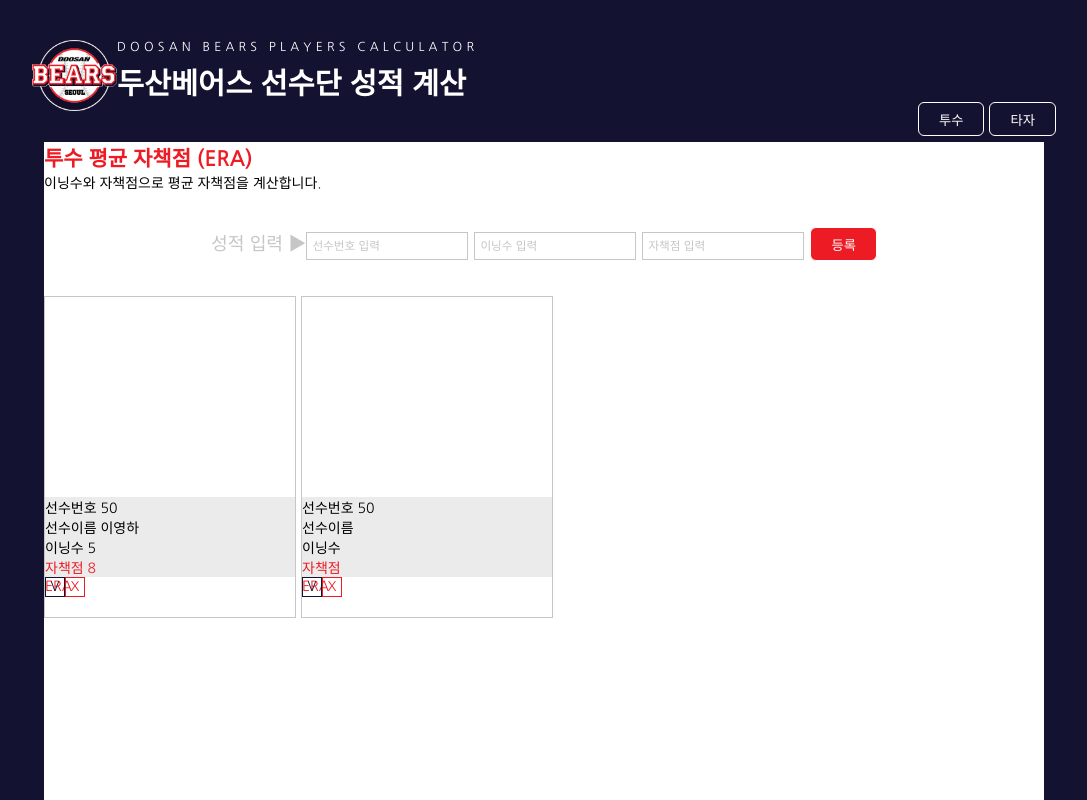
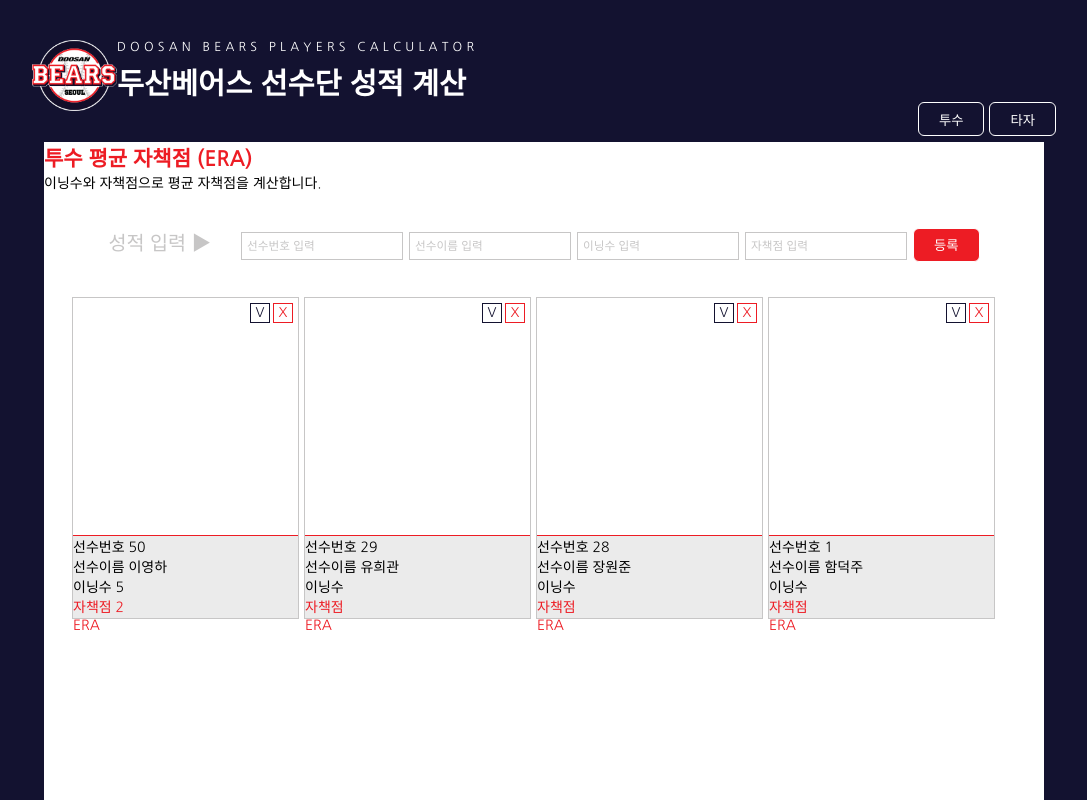
Before and after one commit to ydoni/doosanplayer, a React (Create React App) app: page / in a window 1280 px wide. Shown: the top 800 px of the page, without its empty margins (96-1183 px from the left). Built offline with nearby package versions, Linux system fonts and the light colour scheme.

Commit message:
no message

```diff
--- a/package.json
+++ b/package.json
@@ -8,6 +8,7 @@
     "@testing-library/user-event": "^7.2.1",
     "react": "^16.13.0",
     "react-dom": "^16.13.0",
+    "react-router-dom": "^5.1.2",
     "react-scripts": "3.4.0"
   },
   "scripts": {
--- a/src/App.css
+++ b/src/App.css
@@ -16,6 +16,7 @@ h2 {
 }
 
 .container .titlebox {
+
   color:#fff;
   padding:40px 0;
 }
@@ -66,7 +67,8 @@ h2 {
 }
 .inputGrade span {
   color:#c7c6c6;
-  font-size:1.3em;
+  font-size:1.4em;
+  padding-right: 30px;
 }
 .inputGrade input {
   width:150px;
@@ -91,20 +93,26 @@ h2 {
 
 /*PitcherList.js*/
 .playerbox {
-  width:250px;
+  width:225px;
   height:320px;
   border:.9px solid #c7c6c6;
   float:left;
-  margin-right:5px;
+  margin:0 5px 5px 0;
+  position:relative;
 
 }
 .playerbox .playerimg{
-  height:200px;
+  width:100%;
+  height:74.5%;
 }
 
 .pitcherInfo {
+  position:absolute;
+  bottom:0;
   background-color: #ebebeb;
-  height:80px;
+  width:100%;
+  height:25.5%;
+  border-top:1px solid #ed1c24;
 }
 
 .pitcherInfo li:nth-child(4){
@@ -114,19 +122,15 @@ h2 {
   color:#ed1c24;
 }
 
-
-.button_container .button_p{
-  width:20px;
-  height:20px;
-  cursor:pointer;
-  background-color:transparent;
-  border-radius:0;
-
+.button_container {
+  position: absolute;
+  top:5px;
+  right:5px;
 }
-
 .button_container .change {
   color:#131230;
-  border:.5px solid #131230;
+  border:1px solid #131230;
+  margin-right: 3px;
 }
 .button_conatiner .change:hover {
   color:#fff;
@@ -136,14 +140,31 @@ h2 {
 
 .button_container .delete {
   color:#ed1c24;
-  border:.5px solid #ed1c24;
+  border:1px solid #ed1c24;
 }
+
+.button_container .button_p{
+  width:20px;
+  height:20px;
+  cursor:pointer;
+  background-color:transparent;
+  border-radius:0;
+
+
+}
+
 
 
 
 /*List.js*/
 
-
+.playerBigbox {
+  width:944px;
+  height:800px;
+  margin:0 auto;
+  overflow: hidden;
+  overflow-y: auto;
+}
 
 
 
--- a/src/App.js
+++ b/src/App.js
@@ -1,5 +1,5 @@
 import React, {Component} from 'react';
-
+import { BrowserRouter as Router, Route, Link } from 'react-router-dom';
 import PutScore from './components/PutScore.js';
 import List from './components/List.js';
 import './App.css';
@@ -7,70 +7,123 @@ import './App.css';
 
 class App extends Component {
 
-  id=2;
+  id=4;
 
   state = {
-    playerlist : [
-    {id:0, playerNum:"50", playerName:"이영하", inning:5, score : 8, era : ""},
-    {id:1, playerNum:"50", inning:"", score : ""},
+    playerTitle : "투수 평균 자책점 (ERA)",
+    playerSubTitle : "이닝수와 자책점으로 평균 자책점을 계산합니다.",
+    playerlist_p : [
+      {id:0, playerNum:"50", playerName:"이영하", inning : 5, score:2, era :""},
+      {id:1, playerNum:"29", playerName:"유희관", },
+      {id:2, playerNum:"28", playerName:"장원준", },
+      {id:3, playerNum:"1", playerName:"함덕주", },
+    ],
+    playerlist_h : [
+      {id:0, playerNum:"37", playerName:"박건우", hitavg : 3.64},
     ]
   }
 
 
+  //투수 버튼 클릭 시
+  changePitcher = (e) => {
+    this.setState({
+      playerTitle : "투수 평균 자책점 (ERA)",
+      playerSubTitle : "이닝수와 자책점으로 평균 자책점을 계산합니다.",
+
+    });
+  }
+
+  //타자 버튼 클릭 시
+  changeHitter = (e) => {
+    this.setState({
+      playerTitle : "타자 타율 (할푼리)",
+      playerSubTitle : "타수와 안타수로 타율을 계산합니다.",
+
+    });
+  }
+
 
   getScore = (data) => {
 
+    const {playerlist_p, playerlist_h} = this.state;
+
     console.log(data);
-
-    const {playerlist} = this.state;
     this.setState({
-      playerlist : playerlist.concat({
-        id:this.id++, playerNum:data.playerNum, inning:data.inning,
+      playerlist_p : playerlist_p.concat({
+        id:this.id++, playerNum:data.playerNum, playerName:data.playerName, inning:data.inning,
         score:data.score, era:((data.score*9)/data.inning).toFixed(2)
+      }),
+      playerlist_h : playerlist_h.concat({
+        id:this.id++, playerNum:data.playerNum, playerName:data.playerName, hits:data.hits,
+        bats:data.bats, batavg:(data.hits/data.bats).toFixed(2)
       })
     });
   }
 
 
   calcuEra = (id, data) => {
-    const {playerlist} = this.state;
+    const {playerlist_p, playerlist_h} = this.state;
 
     this.setState({
-      playerlist : playerlist.map(
+      playerlist_p : playerlist_p.map(
         listp => id === listp.id ?
-        { era:((data.score*9)/data.inning).toFixed(2) } : listp)
+        { era:((data.score*9)/data.inning).toFixed(2) } : listp),
+      playerlist_h : playerlist_h.map(
+        listp => id === listp.id ?
+        { era:(data.hits/data.bats).toFixed(2) } : listp)
+    });
+    console.log(playerlist_p);
+  }
+
+
+  removePlayer = (id) => {
+    const {playerlist_p, playerlist_h} = this.state;
+    this.setState({
+      playerlist_p : playerlist_p.filter(listp => listp.id !== id),
+      playerlist_h : playerlist_h.filter(listh => listh.id !== id)
+    });
+  }
+
+  modifyPlayer = (id, data) => {
+    const {playerlist_p, playerlist_h} = this.state;
+
+    this.setState({
+
+      playerlist_p : playerlist_p.map(
+        listp => id === listp.id ?
+        {
+          id:id,
+          playerNum:data.playerNum,
+          playerName:data.playerName,
+          inning:data.inning,
+          score:data.score,
+          era:((data.score*9)/data.inning).toFixed(2)}
+          : listp
+      ),
+
+      playerlist_h : playerlist_h.map(
+        listh => id === listh.id ?
+        {
+          id:id,
+          playerNum:data.playerNum,
+          playerName:data.playerName,
+          hits:data.hits,
+          bats:data.bats,
+          batavg:(data.hits/data.bats).toFixed(2)}
+          : listh
+      )
+
     });
   }
 
 
-  removePlayer = (id) => {
-    const {playerlist} = this.state;
-
-    this.setState({
-      playerlist : playerlist.filter(listp => listp.id !== id)
-    });
-  }
-
-  modifyPlayer = (id, data) => {
-    const {playerlist} = this.state;
-
-    this.setState({
-      playerlist : playerlist.map(
-        listp => id === listp.id ?
-        {id:id, playerNum:data.playerNum, playerName:data.playerName, inning:data.inning,
-        score:data.score, era:((data.score*9)/data.inning).toFixed(2)} : listp)
-    });
-  }
-
-
-//<button className="butPitch" onClick={location.href='PitcherList.js'}>투수</button>
-//<button className="butHit">타자</button>
 
   render (){
 
-    const {playerlist} = this.state;
+    const {playerlist_p} = this.state;
 
     return (
+      <Router>
         <div>
           <div className="container">
             <div className="titlebox">
@@ -78,28 +131,48 @@ class App extends Component {
               <p>DOOSAN BEARS PLAYERS CALCULATOR</p>
               <h1>두산베어스 선수단 성적 계산</h1>
               <div className = "btnbox">
-              <button className = "btn butPitch" onClick={this.changePitch}>
+                <Link to="/">
+                  <button
+                    className = "btn butPitch"
+                    onClick ={this.changePitcher}>
                     투수
                   </button>
-              <button className = "btn butHit" onClick={this.changeHitter}>
+                </Link>
+                <Link to="/">
+                  <button className = "btn butHit"
+                    onClick ={this.changeHitter}>
                     타자
                   </button>
+                </Link>
                 </div>
             </div>
             <div className="players">
-            <h2>투수 평균 자책점 (ERA)</h2>
-            <p>이닝수와 자책점으로 평균 자책점을 계산합니다.</p>
+              <div className="posTitle">
+                <h2>{this.state.playerTitle}</h2>
+                <p>{this.state.playerSubTitle}</p>
+              </div>
               <PutScore grade={this.getScore} />
-            <List data = {playerlist} onRemove={this.removePlayer} onModify={this.modifyPlayer} />
+              <List
+                data = {playerlist_p}
+
+                onRemove={this.removePlayer}
+                onModify={this.modifyPlayer}
+                onChangePitch = {this.changePitcher}
+                onChangeHit = {this.changeHitter}
+              />
+
             </div>
 
 
           </div>
 
+
+
         </div>
+      </Router>
 
       );
     }
 }
-
+ // <Route exact path = '/'  component={Home}/>
 export default App;
--- a/src/components/List.js
+++ b/src/components/List.js
@@ -1,33 +1,49 @@
 import React, {Component} from 'react';
-
+import { BrowserRouter as Router, Route, Link } from 'react-router-dom';
 import PitcherList from './PitcherList.js';
 // import HitterList from './HitterList.js';
 
 class List extends Component {
 
+
+
 	render(){
 
-		const {data, onRemove, onModify} = this.props;
+		const {data, onRemove, onModify, onChangePitch, onChangeHit} = this.props;
+
+
 
 		const list_pitch = data.map (
-			listp => (<PitcherList key={listp.id} listp={listp} onRemove={onRemove} onModify={onModify} />)
+			listp => (
+				<PitcherList
+					key={listp.id} listp={listp} onRemove={onRemove} onModify={onModify} onChangePitch = {onChangePitch}
+				/>
+			)
 		);
 
 		// const list_hitter = data.map (
-		// 	listh => (<HitterList key={listh.id} listh={listh} onRemove={onRemove}/>)
+		// 	listh => (
+		// 		<HitterList
+		// 		key={listh.id}
+		// 		listh={listh}
+		// 		onRemove={onRemove}
+		// 		onModify={onModify}
+		// 		onChangeHit = {onChangeHit}
+		// 		/>)
 		// );
 
-		// const list_hitter = data.map (
-		// 	info => (<HitterList />)
-		// );
 
-		// {list_hitter}
 
 		return(
-			<div>
-				{list_pitch}
+			<Router>
+				<div>
+					<div className="playerBigbox">
+						{list_pitch}
+					</div>
+					<Route path='/PitcherList' component={PitcherList} />
+				</div>
 
-			</div>
+			</Router>
 		);
 	}
 }
--- a/src/components/PitcherList.js
+++ b/src/components/PitcherList.js
@@ -11,7 +11,11 @@ class PitcherList extends Component {
 		era : 0
 	}
 
+	calcuEra = (id, data) => {
+	    const {listp, calEra} = this.state;
 
+	    calEra(listp.id);
+  	}
 
 
 	//삭제버튼
@@ -66,6 +70,7 @@ class PitcherList extends Component {
 		if (editing) {
 			return (
 				<div className="playerbox">
+					<div className="pitcherInfo">
 						<div>
 							선수 번호 수정 : <input placeholder = "번호 수정" name = "playerNum"
 								value = {this.state.playerNum} onChange = {this.onChangeValue}/>
@@ -80,6 +85,7 @@ class PitcherList extends Component {
 						</div>
 						<button onClick={this.modifyPlayer}>수정</button>
 					</div>
+				</div>
 			);
 		}
 
@@ -89,19 +95,16 @@ class PitcherList extends Component {
 
 
 
-		// const list_pitch = data.map (
-		// 	info => (<)
-		// );
-
 		return(
 			<div className="playerbox">
-				<div className="playerimg"><img src=""/></div>
+				<div className="playerimg"><img src="" alt=""/></div>
 				<ul className="pitcherInfo">
 					<li>선수번호 {playerNum}</li>
 					<li>선수이름 {playerName}</li>
 					<li>이닝수 {inning}</li>
 					<li>자책점 {score}</li>
-					<li>ERA {era}</li>
+					<li>ERA </li>
+					<li>{era}</li>
 				</ul>
 				<div className="button_container">
 					<button className="change button_p" onClick = {this.modifyPlayer}>V</button>
--- a/src/components/PutScore.js
+++ b/src/components/PutScore.js
@@ -2,7 +2,17 @@ import React, {Component} from 'react';
 
 class PutScore extends Component {
 
-	state = { playerNum:"", inning:"", score:"", era:"" }
+	state = {
+		inputhitter:false,
+		playerNum:"",
+		playerName:"",
+		inning:"",
+		score:"",
+		era:"",
+		hits:"",
+		bats:"",
+		batavg:""
+	}
 
 	onChangeValue = (e) => {
 		this.setState({
@@ -16,15 +26,108 @@ class PutScore extends Component {
 		this.props.grade(this.state);
 		this.setState({
 			playerNum:"",
+			playerName:"",
 			inning:"",
 			score:"",
-			era:""
+			era:"",
+			hits:"",
+			bats:"",
+			batavg:""
 			// era : (this.state.score*9)/this.state.inning
-			//era : score * 9 / inning
+			// bat : this.state.hits/this.statebats
 		});
 	}
 
+
+
+	// -> 포지션 별로 input 값 다르게 받기 위한 함수
+	// componentDidUpdate(prevProps, prevState){
+	// 	const { onSubmitPitcher, onSubmitHitter } = this.props.grade;
+
+	// 	//조건 1 (상황 1 : editing 값이 false로 전환될 때 이 조건에 걸린다)
+	// 	//prevState : 이전의 값
+	// 	if (!prevState.inputhitter && this.state.inputhitter) {
+	// 		//이전 editing 값은 false 이면서 동시에 현재 state값은 true일 때
+	// 		onSubmitPitcher = (e) => {
+	// 			e.preventDefault();
+
+	// 			this.props.grade(this.playerlist_p.state);
+	// 			this.setState({
+	// 				playerNum:"",
+	// 				playerName:"",
+	// 				inning:"",
+	// 				score:"",
+	// 				era:""
+	// 			});
+	// 			console.log("투수 입력값");
+	// 		}
+
+	// 	}
+
+	// 	//조건 2 (상황 2 : editing 값이 true로 전환될 때 이 조건에 걸린다)
+	// 	if (prevState.inputhitter && !this.state.inputhitter) {
+	// 		//이전 editing 값은 true 이면서 동시에 현재 state값은 false일 때
+
+	// 		//onUpdate(파라미터1 , 파라미터2); 호출
+	// 		onSubmitHitter= (e) => {
+	// 			e.preventDefault();
+
+	// 			this.props.grade(this.playerlist_h.state);
+	// 			this.setState({
+	// 				playerNum:"",
+	// 				playerName:"",
+	// 				hits:"",
+	// 				bats:"",
+	// 				batavg:""
+	// 			});
+	// 			console.log("타자 입력값");
+	// 		}
+
+	// 	}
+
+	// }
+
+
 	render (){
+
+		// const {inputhitter} = this.state;
+
+		// if (inputhitter) {
+		// 	return (
+		// 		<form className ="inputGrade" onSubmit = {this.onSubmitHitter}>
+		// 		<span>성적 입력 ▶</span>
+		// 		<input
+		// 			placeholder = "선수번호 입력"
+		// 			name = "playerNum"
+		// 			value = {this.state.playerNum}
+		// 			onChange = {this.onChangeValue}
+		// 		/>
+		// 		<input
+		// 			placeholder = "선수이름 입력"
+		// 			name = "playerName"
+		// 			value = {this.state.playerName}
+		// 			onChange = {this.onChangeValue}
+		// 		/>
+		// 		<input
+		// 			placeholder = "안타수 입력"
+		// 			name = "hits"
+		// 			value = {this.state.hits}
+		// 			onChange = {this.onChangeValue}
+		// 		/>
+		// 		<input
+		// 			placeholder = "타수 입력"
+		// 			name = "bats"
+		// 			value = {this.state.bats}
+		// 			onChange = {this.onChangeValue}
+		// 		/>
+		// 		<button className = "btn putGrade" type = "submit">등록</button>
+
+
+		// 	</form>
+		// 	);
+		// }
+
+
 		return (
 
 			<form className ="inputGrade" onSubmit = {this.onSubmitValue}>
@@ -33,6 +136,12 @@ class PutScore extends Component {
 					placeholder = "선수번호 입력"
 					name = "playerNum"
 					value = {this.state.playerNum}
+					onChange = {this.onChangeValue}
+				/>
+				<input
+					placeholder = "선수이름 입력"
+					name = "playerName"
+					value = {this.state.playerName}
 					onChange = {this.onChangeValue}
 				/>
 				<input
--- /dev/null
+++ b/src/components/index.js
@@ -0,0 +1,2 @@
+export { default as HitterList } from './HitterList';
+export { default as PitcherList } from './PitcherList';
```
Also changed, not shown: src/components/HitterList.js (+87 -12 lines), 1 other file (tests, documents, lock files or other folders). Lines whose indentation alone changed are shown as unchanged.
